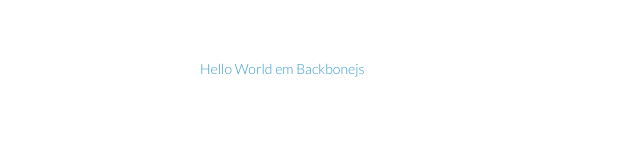
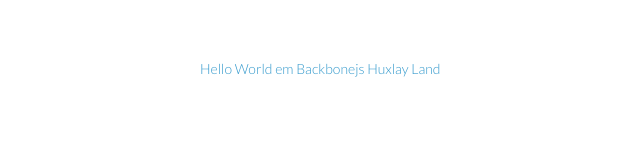
Before and after one commit to Joilnen/p3applet, a plain HTML site: page index.html in a window 1280 px wide. Shown: the full height of the page, 10-650 px from the left. Drawn offline with Linux system fonts and the light colour scheme.

Commit message:
Adicionando mais exemplo com Backbonejs

```diff
--- a/index.html
+++ b/index.html
@@ -17,6 +17,7 @@
       <header>
         <p>
             <a href="hello_backbonejs.html"> Hello World em Backbonejs </a>
+            <a href="huxley_land/hello_backbonejs.html"> Huxlay Land </a>
         </p>
     <script src="javascripts/scale.fix.js"></script>
   </body>
```
